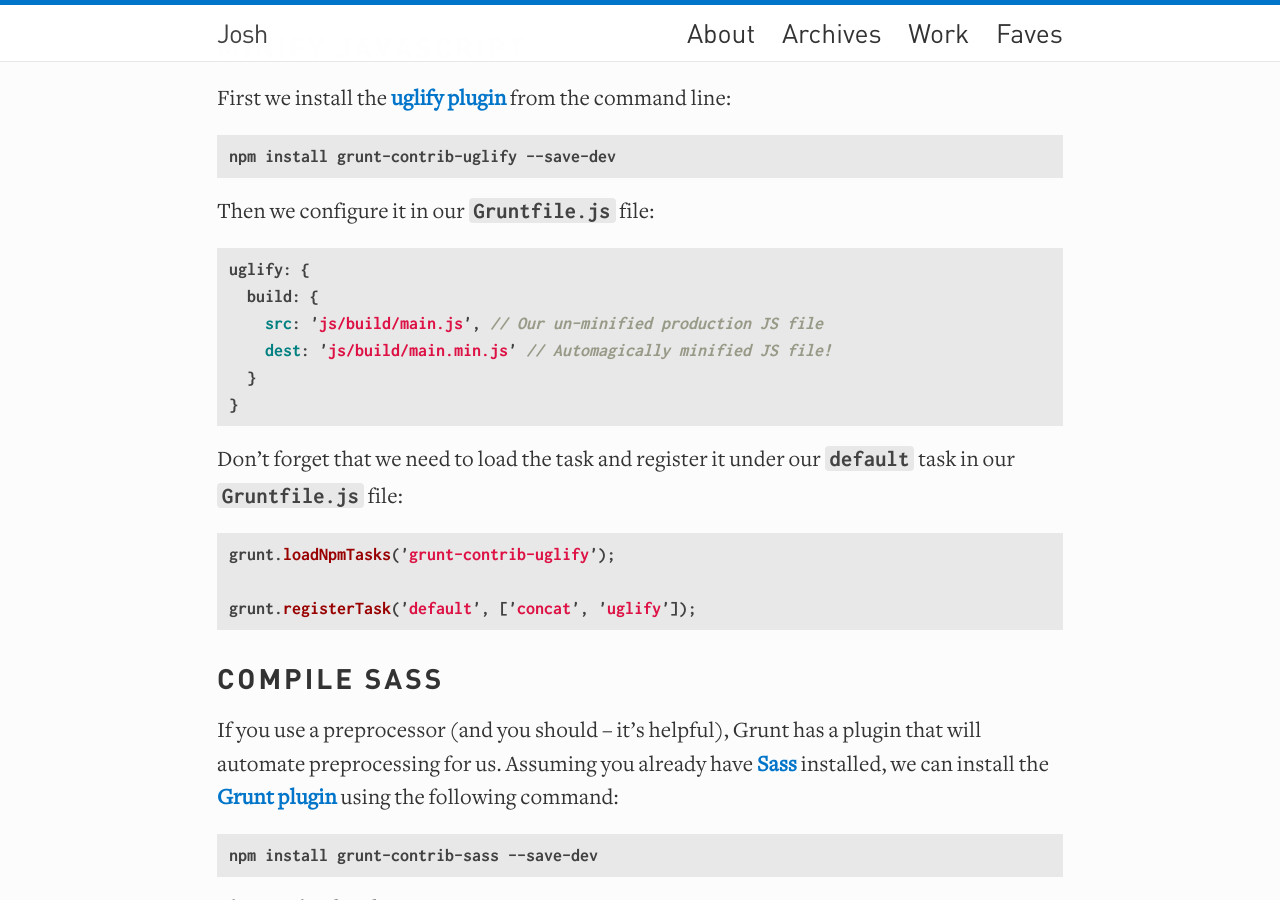
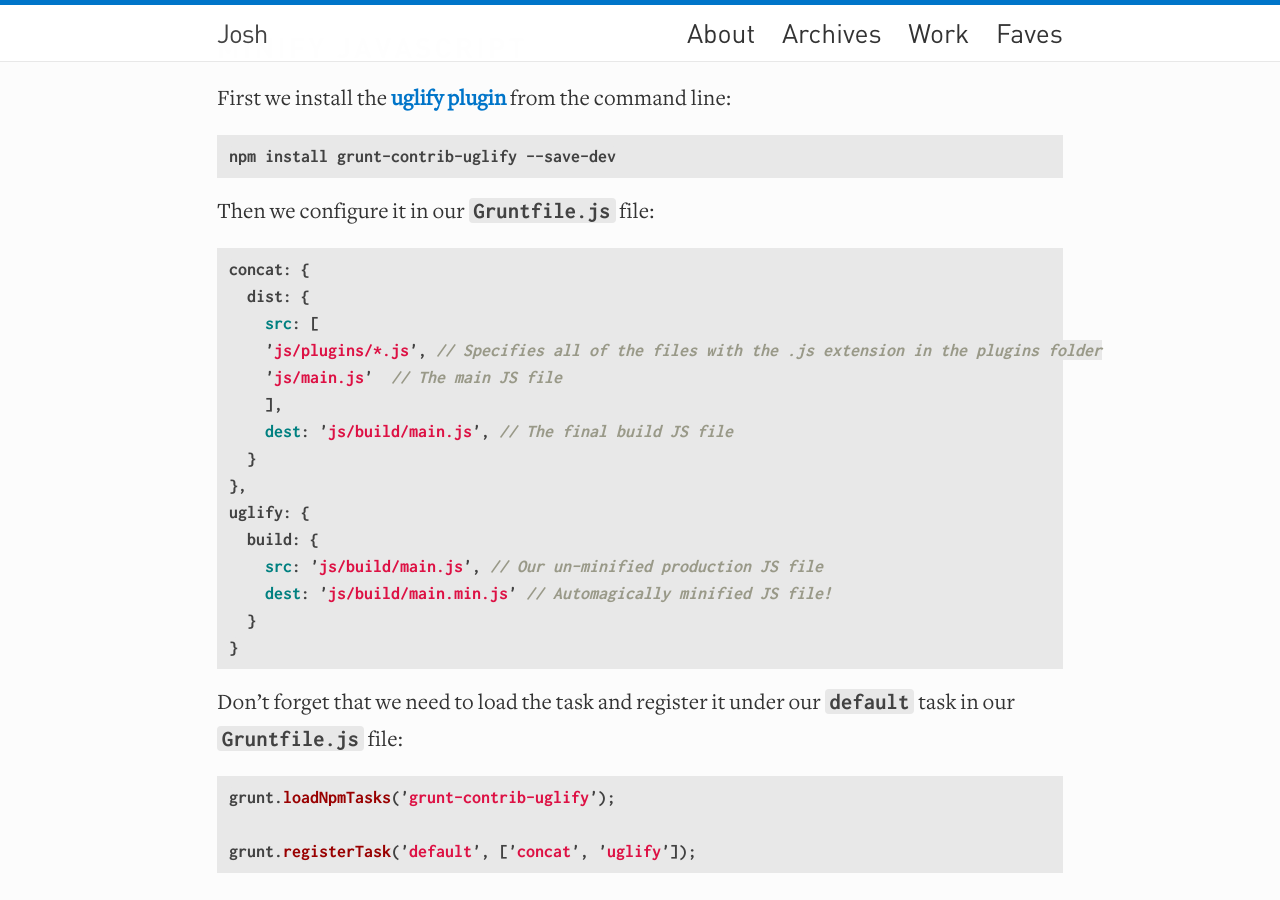
Before and after one commit to JEKYLL-WEB-TEMPLATES/raichur.github.io, a Jekyll site: the page built from _posts/2014-12-14-grunt.markdown, in a window 1280 px wide and 900 px high, scrolled down 3836 px. Built offline with Jekyll 4.4.1, drawn with Linux system fonts in a browser that asks for light colours; some web fonts are replaced.

Commit message:
Made the Grunt post a little more easy to undersand

```diff
--- a/_posts/2014-12-14-grunt.markdown
+++ b/_posts/2014-12-14-grunt.markdown
@@ -132,7 +132,15 @@ npm install grunt-contrib-uglify --save-dev
 Then we configure it in our `Gruntfile.js` file:
 
 {% highlight javascript %}
-
+concat: {
+  dist: {
+    src: [
+    'js/plugins/*.js', // Specifies all of the files with the .js extension in the plugins folder
+    'js/main.js'  // The main JS file
+    ],
+    dest: 'js/build/main.js', // The final build JS file
+  }
+},
 uglify: {
   build: {
     src: 'js/build/main.js', // Our un-minified production JS file
```
